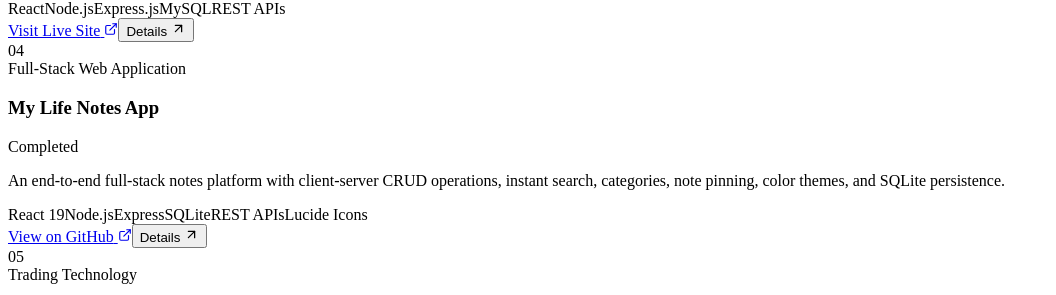
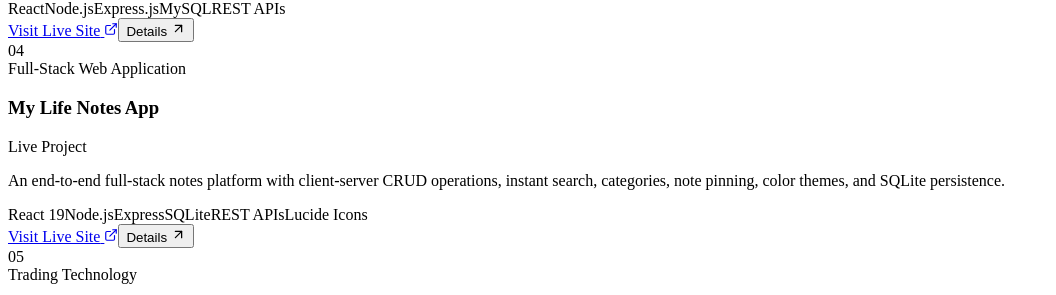
Before and after one commit to salimmohd17/personal-profile, a React (Vite) app: page / in a window 1280 px wide. Shown: the part 3955-4250 px from the top of the page, without its empty margins (0-1056 px from the left). Built offline with nearby package versions, Linux system fonts and the light colour scheme; the HTML template or start-up script is replaced by a standard one.

Commit message:
added a project

```diff
--- a/src/data/portfolioData.js
+++ b/src/data/portfolioData.js
@@ -46,9 +46,9 @@ export const projects = [
     desc: 'An end-to-end full-stack notes platform with client-server CRUD operations, instant search, categories, note pinning, color themes, and SQLite persistence.',
     longDesc: 'Engineered an end-to-end full-stack Notes Application built with React 19, Vite, Node.js, Express, and persistent SQLite database (WAL mode). Features complete RESTful API architecture, real-time debounced title and content search, dynamic category taxonomy, note pinning, 8 customizable color palettes, responsive card grid and compact list dual views, and keyboard shortcuts.',
     stack: ['React 19', 'Node.js', 'Express', 'SQLite', 'REST APIs', 'Lucide Icons'],
-    status: 'Completed',
-    statusType: 'featured',
-    link: 'https://github.com/salimmohd17/intern-notes-app',
+    status: 'Live Project',
+    statusType: 'live',
+    link: 'https://codenovatask1-fullstack-salim-mohamed.netlify.app/',
     highlights: ['End-to-End Client & Server CRUD', 'Persistent SQLite Storage (WAL Mode)', 'Real-Time Search & Category Filters', 'Dual View Modes (Grid & List)', 'Keyboard Shortcuts & Live Healthcheck']
   },
   {
```
